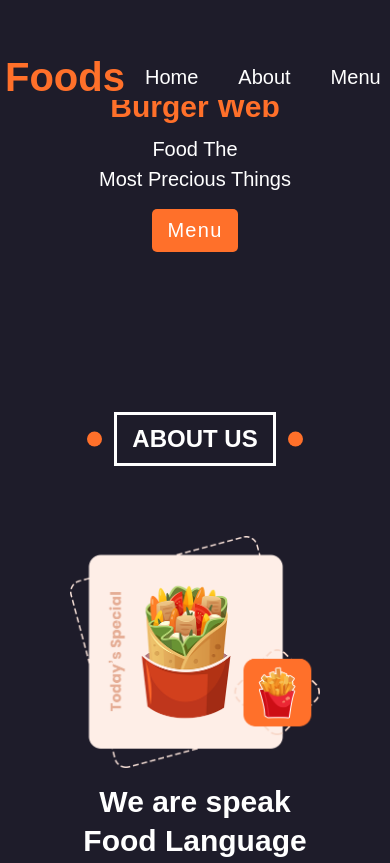
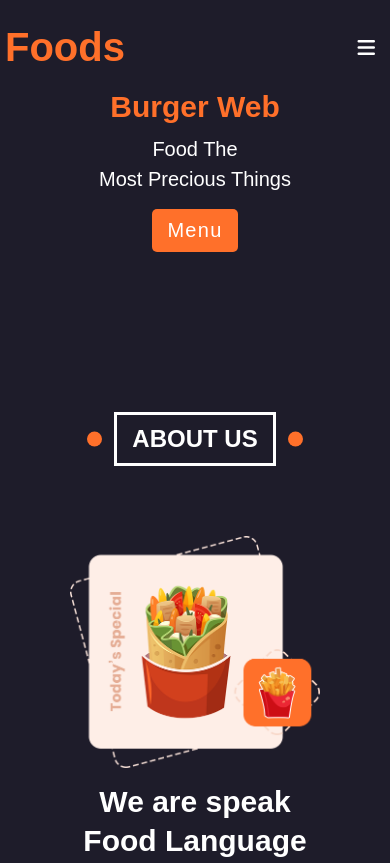
Before and after one commit to Ahmedhany019/Burger-Restaurant, a plain HTML site: page index.html in a window 390 px wide. Shown: the top 863 px of the page. Drawn offline with Linux system fonts and the light colour scheme.

Commit message:
Add files via upload

```diff
--- a/css/style.css
+++ b/css/style.css
@@ -61,21 +61,38 @@
     right: 0;
     width: 100%;
     z-index: 1000;
-    padding-top: 30px;
+    padding-top: 20px;
     background-color: var(--bg-color);
+}
+@media (max-width:767px){
+  header{
+    padding-top: 0;
+  }
 }
   header .container{
     display: flex;
     justify-content: space-between;
     align-items: center;
     margin-top: 25px;
-  }header .title a{
+  }
+  header .title a{
     font-size: 40px;
     font-weight: bold;
     color: var(--main-color);
   }
+  @media (min-width:767px) {
+    header .toggle{
+        display: none !important;
+    }
+  }
   header ul{
     display: flex;
+  }
+  header .container .toggle{
+    display: flex;
+  font-size: 20px;
+  color: white;
+  margin-right: 10px;
   }
   header li a{
     font-size: 20px;
@@ -99,6 +116,11 @@
   header li:hover a::before{
     width: 100%;
   }
+  @media (max-width:767px) {
+    header ul {
+        display: none;
+    }
+}
   /* End Header  */
   /* Start main-page  */
   .main-page{
--- a/index.html
+++ b/index.html
@@ -16,6 +16,7 @@
     <div class="title">
         <a href="#">Foods</a>
     </div>
+    <i class="fa-solid fa-bars toggle"></i>
     <ul>
         <li><a href="#home">Home</a></li>
         <li><a href="#about">About</a></li>
```
